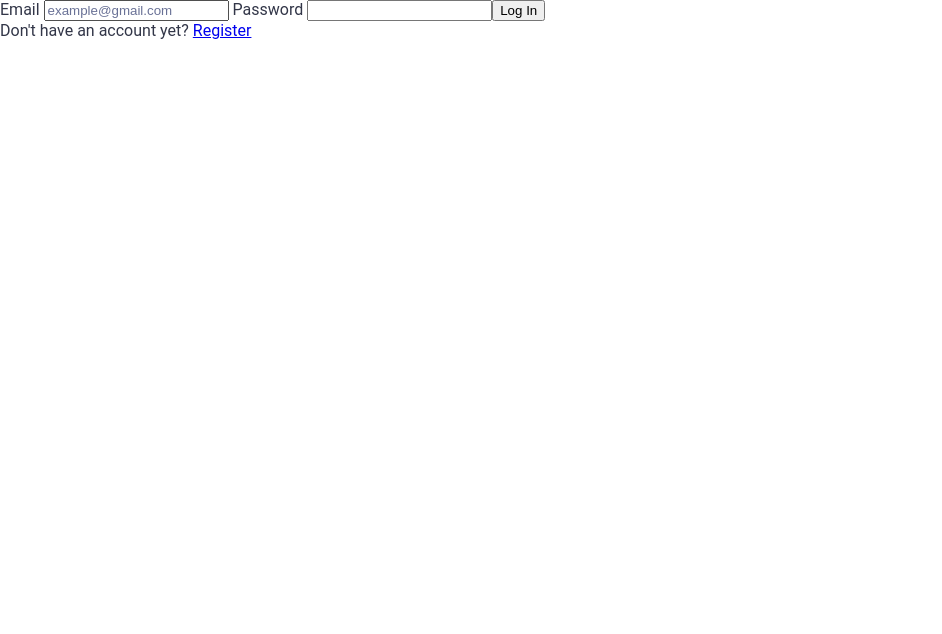
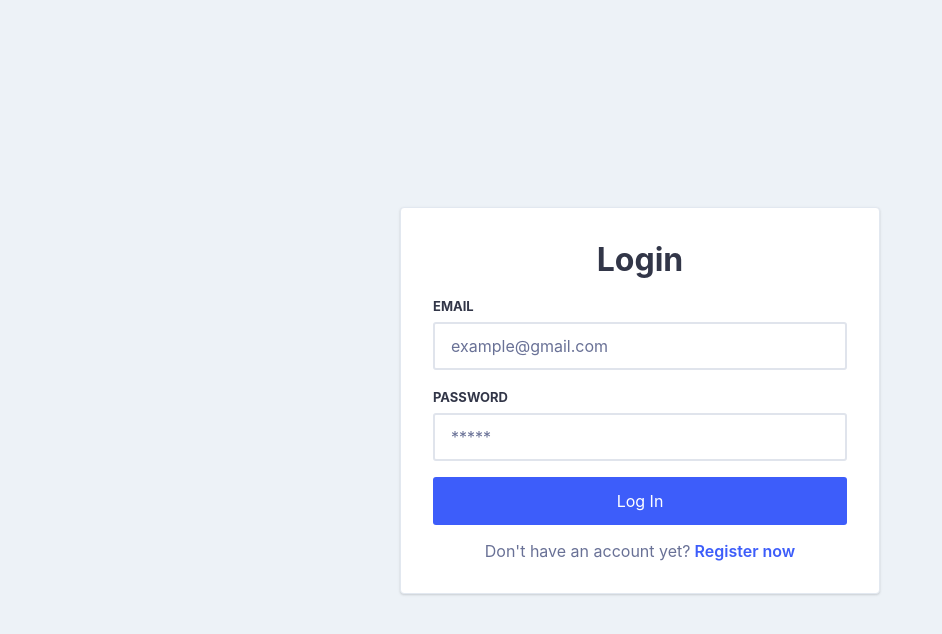
Before and after one commit to romanslonov/keeper, a Nuxt app in the folder frontend/: page /auth/Login in a window 1280 px wide. Shown: the top 634 px of the page, without its empty margins (0-942 px from the left). Built offline with nearby package versions, Linux system fonts and the light colour scheme.

Commit message:
Refactored auth pages

```diff
--- a/frontend/assets/_base.css
+++ b/frontend/assets/_base.css
@@ -2,11 +2,10 @@
 *:before,
 *:after {
     box-sizing: border-box;
-    margin: 0;
 }
 
 body {
-    font-family: 'Roboto', sans-serif;
+    font-family: -apple-system,BlinkMacSystemFont,Segoe UI,Roboto,Helvetica Neue,Arial,Noto Sans,sans-serif,Apple Color Emoji,Segoe UI Emoji,Segoe UI Symbol,Noto Color Emoji;
     -webkit-font-smoothing: antialiased;
     -moz-osx-font-smoothing: grayscale;
     background-color: var(--body-bg-color);
@@ -18,3 +17,26 @@ input::-webkit-input-placeholder { color: var(--text-secondary); }
 input:-ms-input-placeholder { color: var(--text-secondary); }
 input::-ms-input-placeholder { color: var(--text-secondary); }
 input::placeholder { color: var(--text-secondary); }
+
+h1,
+h2,
+h3,
+h4,
+h5,
+h6,
+pre,
+code,
+body,
+p {
+    margin: 0;
+}
+
+a {
+    text-decoration: none;
+    color: var(--primary);
+    font-weight: 600;
+}
+
+a:hover {
+
+}
--- /dev/null
+++ b/frontend/assets/_colors.css
@@ -0,0 +1,5 @@
+:root {
+    --gray-100: #f7fafc;
+    --gray-200: #edf2f7;
+    --gray-300: #e2e8f0;
+}
--- a/frontend/assets/_utils.css
+++ b/frontend/assets/_utils.css
@@ -1,3 +1,7 @@
+.text-secondary {
+    color: var(--text-secondary);
+}
+
 .text-bold {
     font-weight: bold;
 }
--- a/frontend/assets/_variables.css
+++ b/frontend/assets/_variables.css
@@ -1,3 +1,5 @@
+@import './_colors.css';
+
 :root {
     --blue: hsl(230, 95%, 61%);
     --wet-asphalt: hsl(229, 18%, 24%);
--- a/frontend/layouts/auth.vue
+++ b/frontend/layouts/auth.vue
@@ -1,11 +1,31 @@
 <template>
   <div class="auth-layout">
-    <nuxt />
+    <div class="auth-layout__wrapper">
+      <nuxt />
+    </div>
   </div>
 </template>
 
 <script>
-export default {
-  name: 'AuthLayout'
-}
+export default {}
 </script>
+
+<style scoped>
+  .auth-layout {
+    min-height: 100vh;
+    display: flex;
+    align-items: center;
+    justify-content: center;
+    background-color: var(--gray-200);
+  }
+
+  .auth-layout__wrapper {
+    width: 100%;
+    max-width: 480px;
+    padding: 32px;
+    background-color: white;
+    border-radius: 4px;
+    border: 1px solid var(--gray-300);
+    box-shadow: 0 1px 3px 0 rgba(0, 0, 0, 0.1), 0 1px 2px 0 rgba(0, 0, 0, 0.06);
+  }
+</style>
--- a/frontend/pages/auth/Login.vue
+++ b/frontend/pages/auth/Login.vue
@@ -1,33 +1,50 @@
 <template>
   <div>
+    <h1 class="mb-3 text-center">
+      Login
+    </h1>
     <form @submit.prevent="login">
-      <label>
-        Email
-        <input v-model="form.email" type="email" placeholder="example@gmail.com">
-      </label>
-      <label>
-        Password
-        <input v-model="form.password" type="password">
-      </label>
+      <v-textbox
+        v-model="form.email"
+        required
+        size="4"
+        label="Email"
+        name="email"
+        type="email"
+        placeholder="example@gmail.com"
+        class="mb-3"
+      />
+      <v-textbox
+        v-model="form.password"
+        required
+        size="4"
+        label="Password"
+        name="password"
+        type="password"
+        placeholder="*****"
+        class="mb-3"
+      />
 
-      <button type="submit">
+      <v-button type="submit" appearance="primary" fullwidth size="4" class="mb-3">
         Log In
-      </button>
+      </v-button>
     </form>
 
-    <div>
-      Don't have an account yet?
-      <router-link to="/auth/register/">
-        Register
-      </router-link>
+    <div class="text-center">
+      <span class="text-secondary">Don't have an account yet?</span>
+      <nuxt-link to="/auth/register/">
+        Register now
+      </nuxt-link>
     </div>
   </div>
 </template>
 
 <script>
+import VTextbox from '~/components/Textbox.vue'
+import VButton from '~/components/Button.vue'
 export default {
   layout: 'auth',
-  name: 'Login',
+  components: { VTextbox, VButton },
   data () {
     return {
       form: {
@@ -39,7 +56,7 @@ export default {
   methods: {
     login () {
       return this.$store.dispatch('login', this.form)
-        .then(() => this.$router.push('/h/'))
+        .then(() => this.$router.push('/h'))
         .catch(err => window.console.log(err))
     }
   }
--- a/frontend/pages/auth/Register.vue
+++ b/frontend/pages/auth/Register.vue
@@ -0,0 +1,75 @@
+<template>
+  <div>
+    <h1 class="mb-3 text-center">
+      Register
+    </h1>
+    <form @submit.prevent="register">
+      <v-textbox
+        v-model="form.name"
+        required
+        size="4"
+        label="Name"
+        name="name"
+        type="text"
+        placeholder="Your name"
+        class="mb-3"
+      />
+      <v-textbox
+        v-model="form.email"
+        required
+        size="4"
+        label="Email"
+        name="email"
+        type="email"
+        placeholder="example@gmail.com"
+        class="mb-3"
+      />
+      <v-textbox
+        v-model="form.password"
+        required
+        size="4"
+        label="Password"
+        name="password"
+        type="password"
+        placeholder="*****"
+        class="mb-3"
+      />
+
+      <v-button type="submit" appearance="primary" fullwidth size="4" class="mb-3">
+        Register now
+      </v-button>
+    </form>
+
+    <div class="text-center">
+      <span class="text-secondary">Already have an account?</span>
+      <nuxt-link to="/auth/login/">
+        Login
+      </nuxt-link>
+    </div>
+  </div>
+</template>
+
+<script>
+import VTextbox from '~/components/Textbox.vue'
+import VButton from '~/components/Button.vue'
+export default {
+  layout: 'auth',
+  components: { VTextbox, VButton },
+  data () {
+    return {
+      form: {
+        name: '',
+        email: '',
+        password: ''
+      }
+    }
+  },
+  methods: {
+    login () {
+      return this.$store.dispatch('register', this.form)
+        .then(() => this.$router.push('/h'))
+        .catch(err => window.console.log(err))
+    }
+  }
+}
+</script>
```
Also changed, not shown: frontend/components/README.md (deleted).
